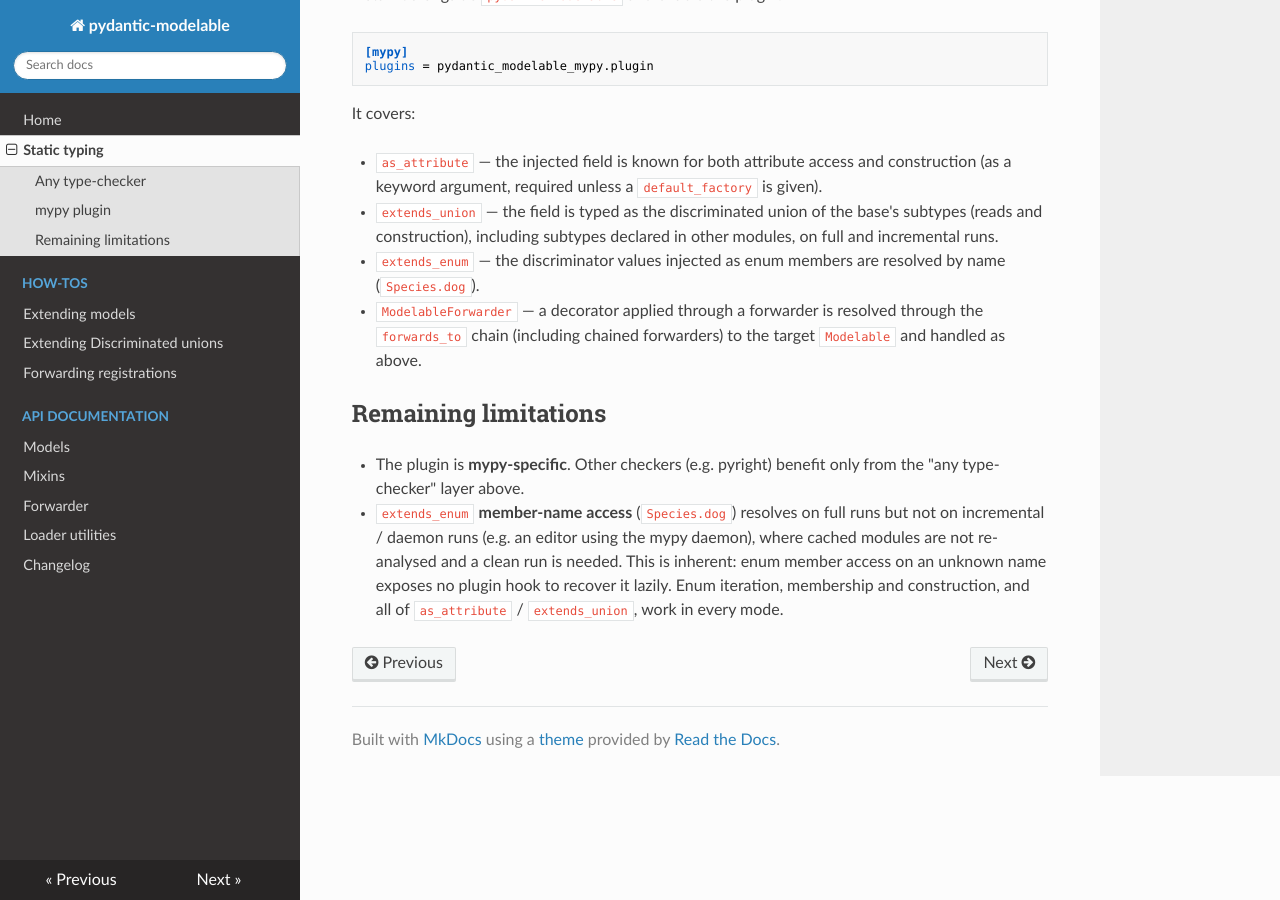
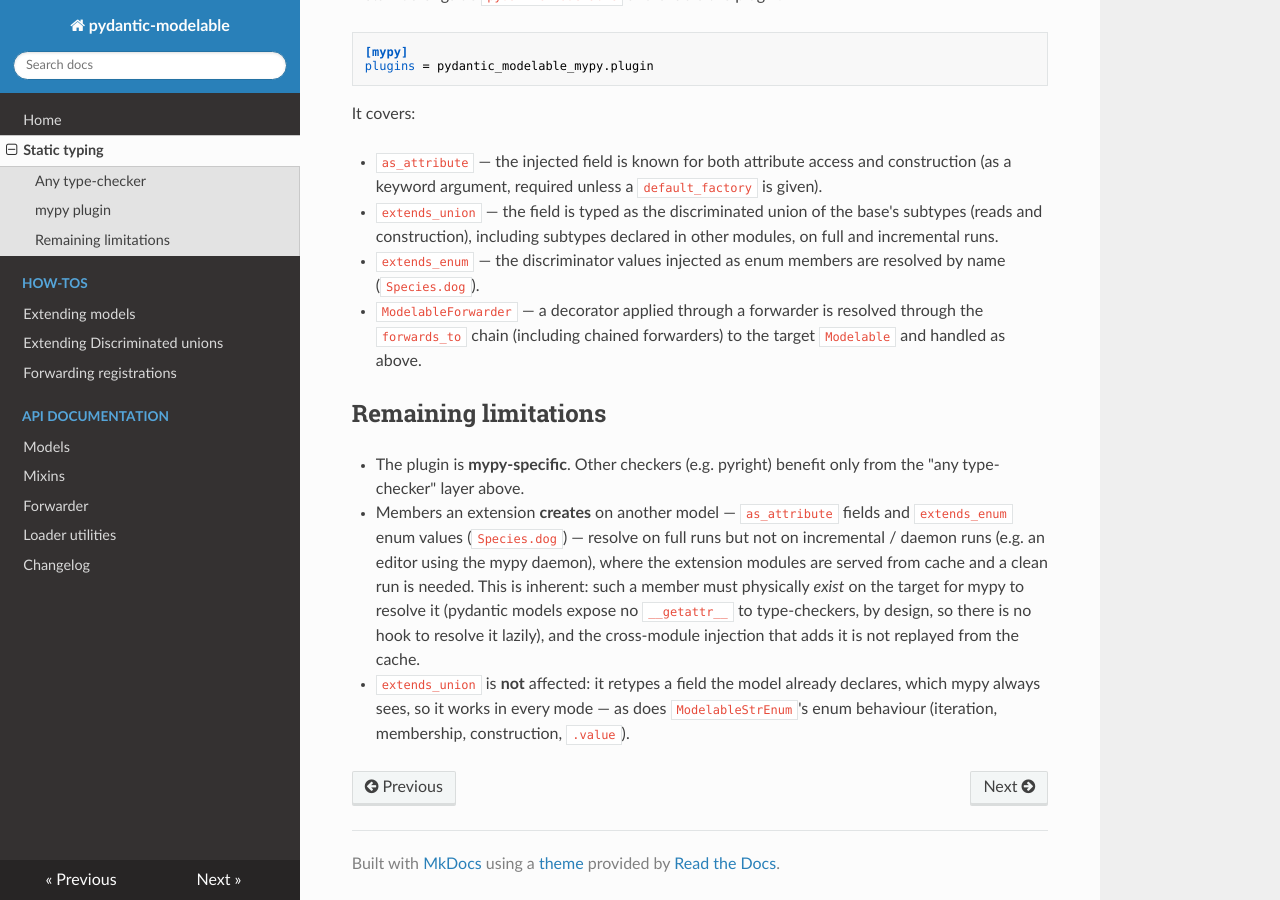
Before and after one commit to Joacchim/pydantic-modelable, an MkDocs documentation site: the page built from doc/typing.md, in a window 1280 px wide and 900 px high, scrolled down 1009 px. Built offline with MkDocs 1.6.1, drawn with Linux system fonts in a browser that asks for light colours; nearby versions of some CDN libraries.

Commit message:
[Doc] Correct incremental caveat: as_attribute is full-runs-only too
The Static typing docs claimed `as_attribute` and `extends_union` both work in
every mode; that is wrong for `as_attribute` under incremental / daemon runs.

`as_attribute` (like `extends_enum` member names) *creates* a member the model
does not declare, so mypy needs the eager cross-module injection to have run;
that injection is not replayed from cache, so the member is unresolved on
incremental runs until a clean run. `extends_union` genuinely works in every
mode because it retypes a field the model already declares.

Correct README, doc/typing.md and the plugin README accordingly.

```diff
--- a/doc/typing.md
+++ b/doc/typing.md
@@ -65,9 +65,15 @@ It covers:
 
 - The plugin is **mypy-specific**. Other checkers (e.g. pyright) benefit only
   from the "any type-checker" layer above.
-- `extends_enum` **member-name access** (`Species.dog`) resolves on full runs
-  but not on incremental / daemon runs (e.g. an editor using the mypy daemon),
-  where cached modules are not re-analysed and a clean run is needed. This is
-  inherent: enum member access on an unknown name exposes no plugin hook to
-  recover it lazily. Enum iteration, membership and construction, and all of
-  `as_attribute` / `extends_union`, work in every mode.
+- Members an extension **creates** on another model — `as_attribute` fields and
+  `extends_enum` enum values (`Species.dog`) — resolve on full runs but not on
+  incremental / daemon runs (e.g. an editor using the mypy daemon), where the
+  extension modules are served from cache and a clean run is needed. This is
+  inherent: such a member must physically *exist* on the target for mypy to
+  resolve it (pydantic models expose no `__getattr__` to type-checkers, by
+  design, so there is no hook to resolve it lazily), and the cross-module
+  injection that adds it is not replayed from the cache.
+- `extends_union` is **not** affected: it retypes a field the model already
+  declares, which mypy always sees, so it works in every mode — as does
+  `ModelableStrEnum`'s enum behaviour (iteration, membership, construction,
+  `.value`).
```
Also changed, not shown: README.md (+9 -4 lines), pydantic_modelable_mypy/README.md (+13 -9 lines).
